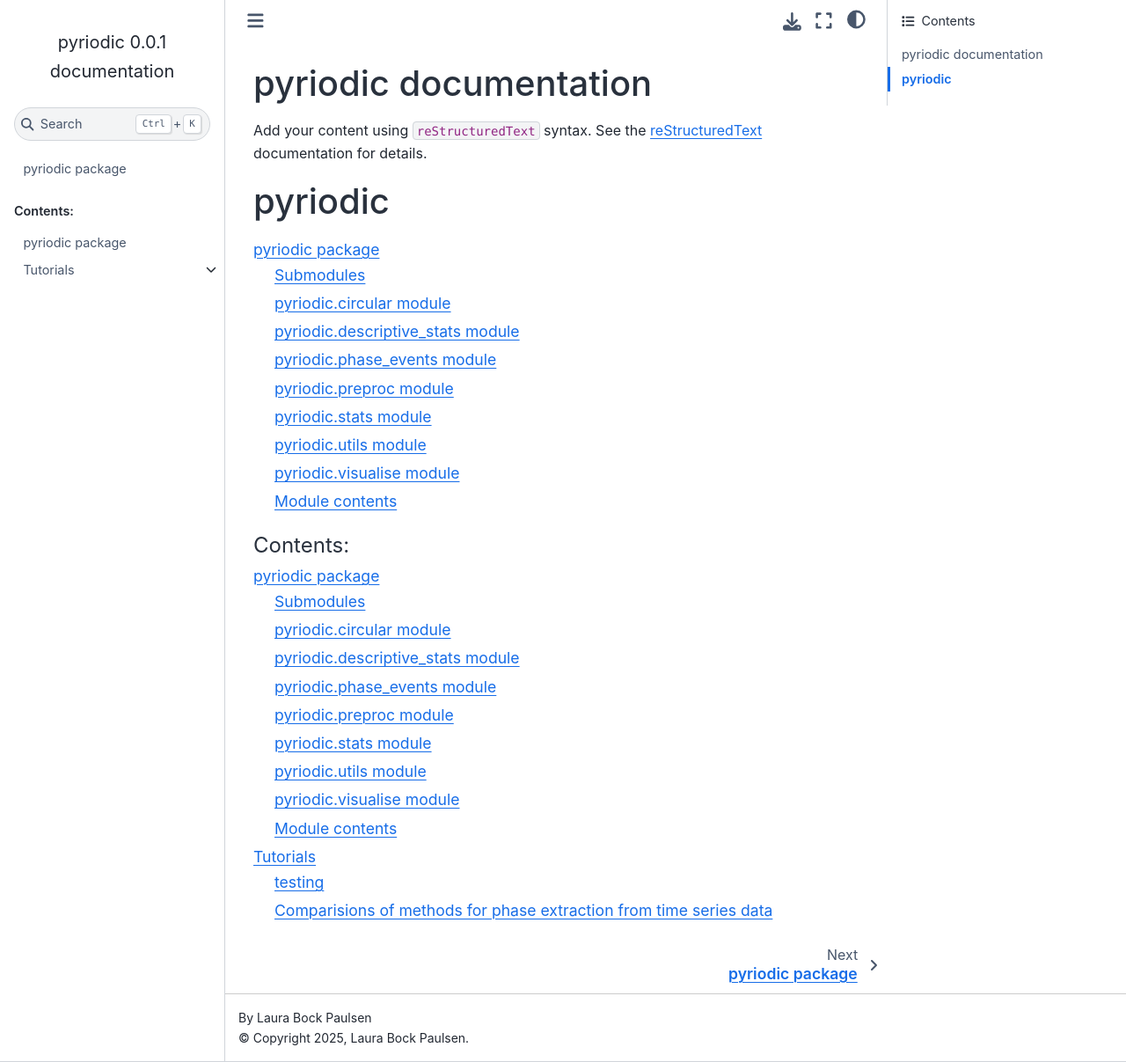
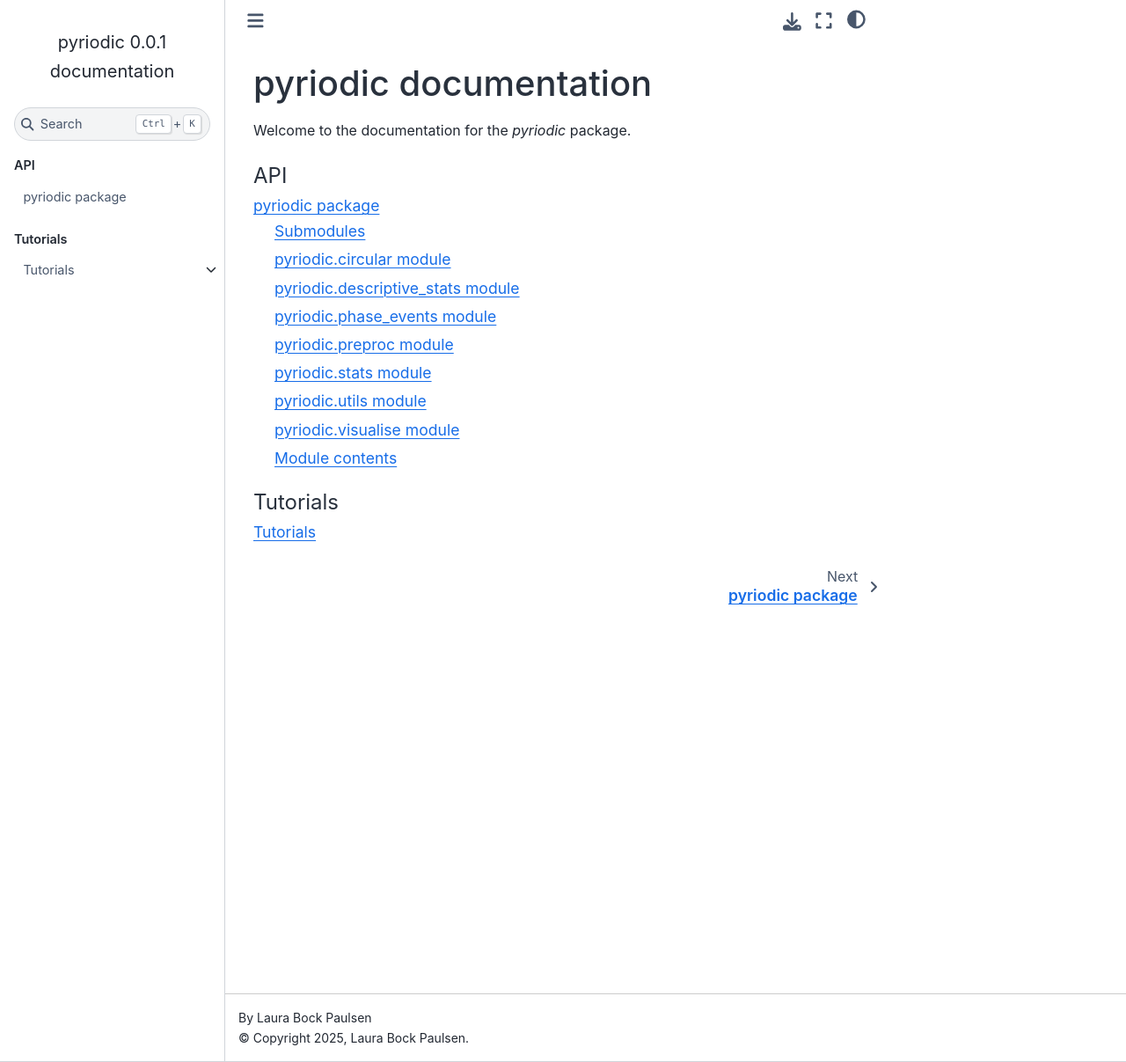
Before and after one commit to laurabpaulsen/pyriodic, a Sphinx documentation site: the page built from docs/index.rst, in a window 1280 px wide and 1207 px high. Shown: the whole window at 88% size. Built offline with Sphinx 7.4.7 and the Sphinx Book theme 1.1.4, drawn with Linux system fonts in a browser that asks for light colours.

Commit message:
Change organisation

```diff
--- a/docs/index.rst
+++ b/docs/index.rst
@@ -6,21 +6,16 @@
 pyriodic documentation
 ======================
 
-Add your content using ``reStructuredText`` syntax. See the
-`reStructuredText <https://www.sphinx-doc.org/en/master/usage/restructuredtext/index.html>`_
-documentation for details.
-
+Welcome to the documentation for the `pyriodic` package.
 
 .. toctree::
    :maxdepth: 2
-   :caption: Contents:
+   :caption: API
 
-.. include:: modules.rst
-
+   pyriodic
 
 .. toctree::
-   :maxdepth: 2
-   :caption: Contents:
+   :maxdepth: 1
+   :caption: Tutorials
 
-   pyriodic
    tutorials
```
